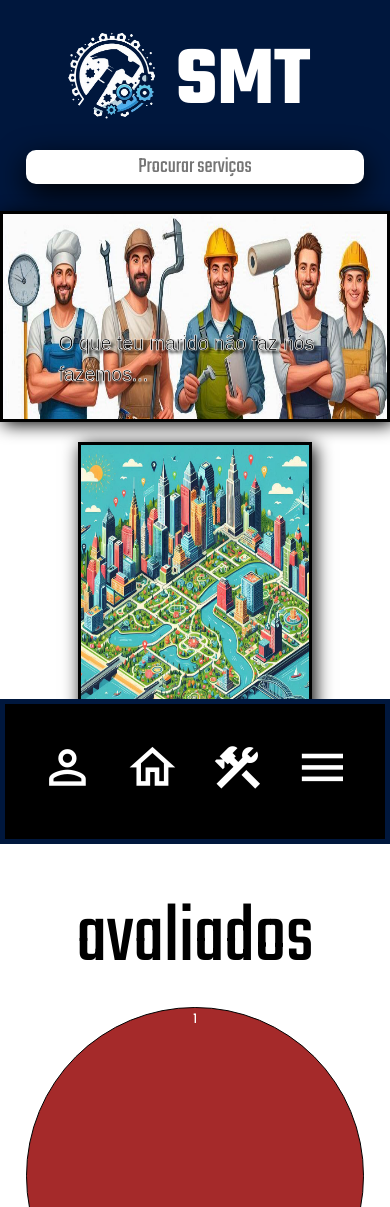
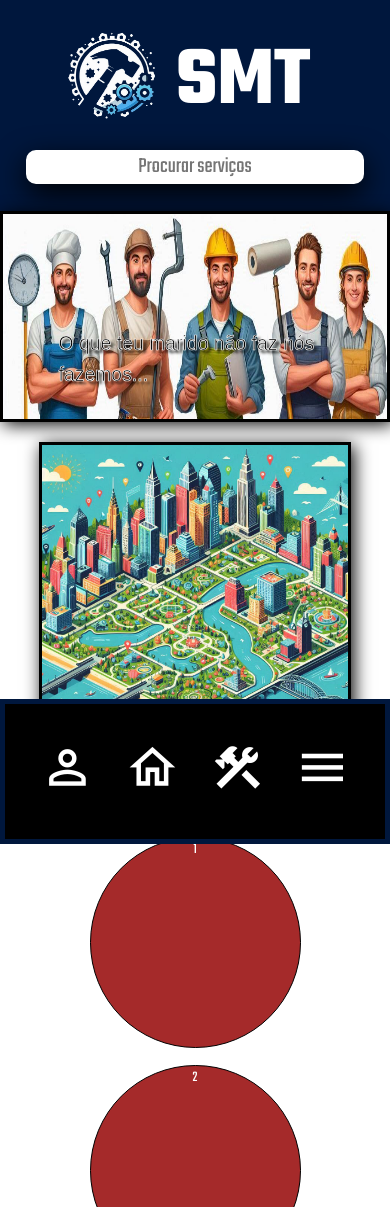
Before and after one commit to EduardoWodtke/SMT-Sistema-Multi-Trabalhista, a Vue app: page / in a window 390 px wide. Shown: the top 1207 px of the page. Built offline with nearby package versions, Linux system fonts and the light colour scheme; a web font is replaced by a local one.

Commit message:
bolinha small

```diff
--- a/src/components/templates/small/SmallFooter.vue
+++ b/src/components/templates/small/SmallFooter.vue
@@ -12,7 +12,7 @@
 <style scoped>
 footer {
     display: flex;
-    position: absolute;
+    position: fixed ;
     width: 100%;
     bottom: 0;
     border: #00173d solid 5px;
--- a/src/views/HomeSMT.vue
+++ b/src/views/HomeSMT.vue
@@ -99,12 +99,23 @@ h3 {
     margin-top: 30%;
   }
   .map img {
-    width: 60%;
-    margin: 5% 0 0 20%;
+    width: 80%;
+    margin: 5% 0 0 10%;
   }
   .slide img {
     width: 100%;
     height: 25vh;
   }
+  .avaliados h4 {
+    margin-top: 5%;
+    font-size: 6vh;
+  }
+  .servico {
+    width: 25vh;
+    height: 25vh;
+  }
+  .servicos-principes {
+    margin-bottom: 35%;
+  }
 }
 </style>
```
